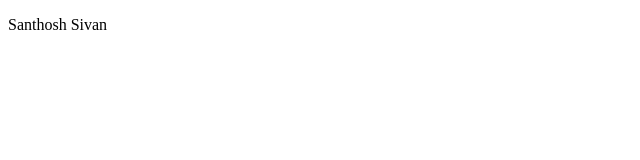
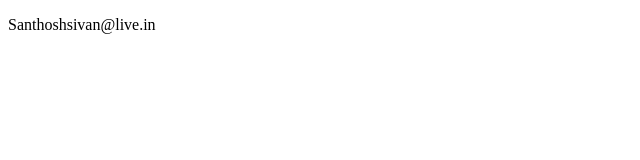
Before and after one commit to bsanthoshsivan/site, a plain HTML site: page index.html in a window 1280 px wide. Shown: the full height of the page, 0-640 px from the left. Drawn offline with Linux system fonts and the light colour scheme.

Commit message:
update check

```diff
--- a/index.html
+++ b/index.html
@@ -3,9 +3,9 @@
 <head>
     <meta charset="UTF-8">
     <meta name="viewport" content="width=device-width, initial-scale=1.0">
-    <title>Santhosh</title>
+    <title>Santhosh Sivan</title>
 </head>
 <body>
-    <p>Santhosh Sivan</p>
+    <p>Santhoshsivan@live.in</p>
 </body>
 </html>
```
